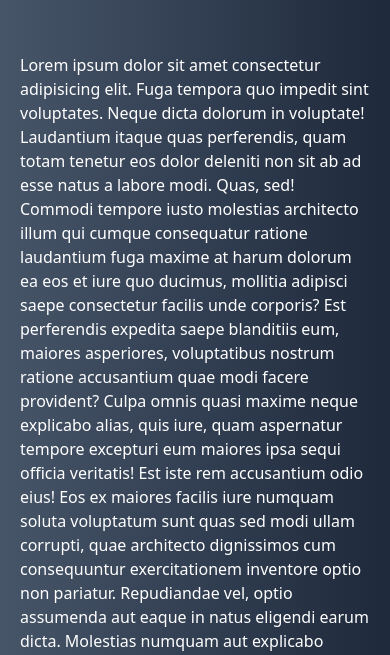
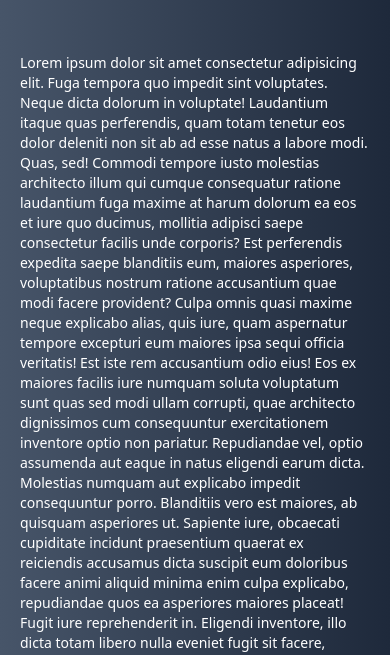
Before and after one commit to StevenOscar22/StevenOscar22.github.io, a plain HTML site: page about.html in a window 390 px wide. Shown: the part 171-826 px from the top of the page. Drawn offline with nearby package versions, Linux system fonts and the light colour scheme.

Commit message:
modifying text size in about.html

```diff
--- a/about.html
+++ b/about.html
@@ -52,7 +52,7 @@
         <h1 class="text-2xl aboutMe-font text-center">About Me</h1>
       </div>
       <div class="max-w-5xl m-auto px-5">
-        <p class="aboutMe-paragraph">
+        <p class="aboutMe-paragraph text-sm md:text-base">
           Lorem ipsum dolor sit amet consectetur adipisicing elit. Fuga tempora
           quo impedit sint voluptates. Neque dicta dolorum in voluptate!
           Laudantium itaque quas perferendis, quam totam tenetur eos dolor
```
